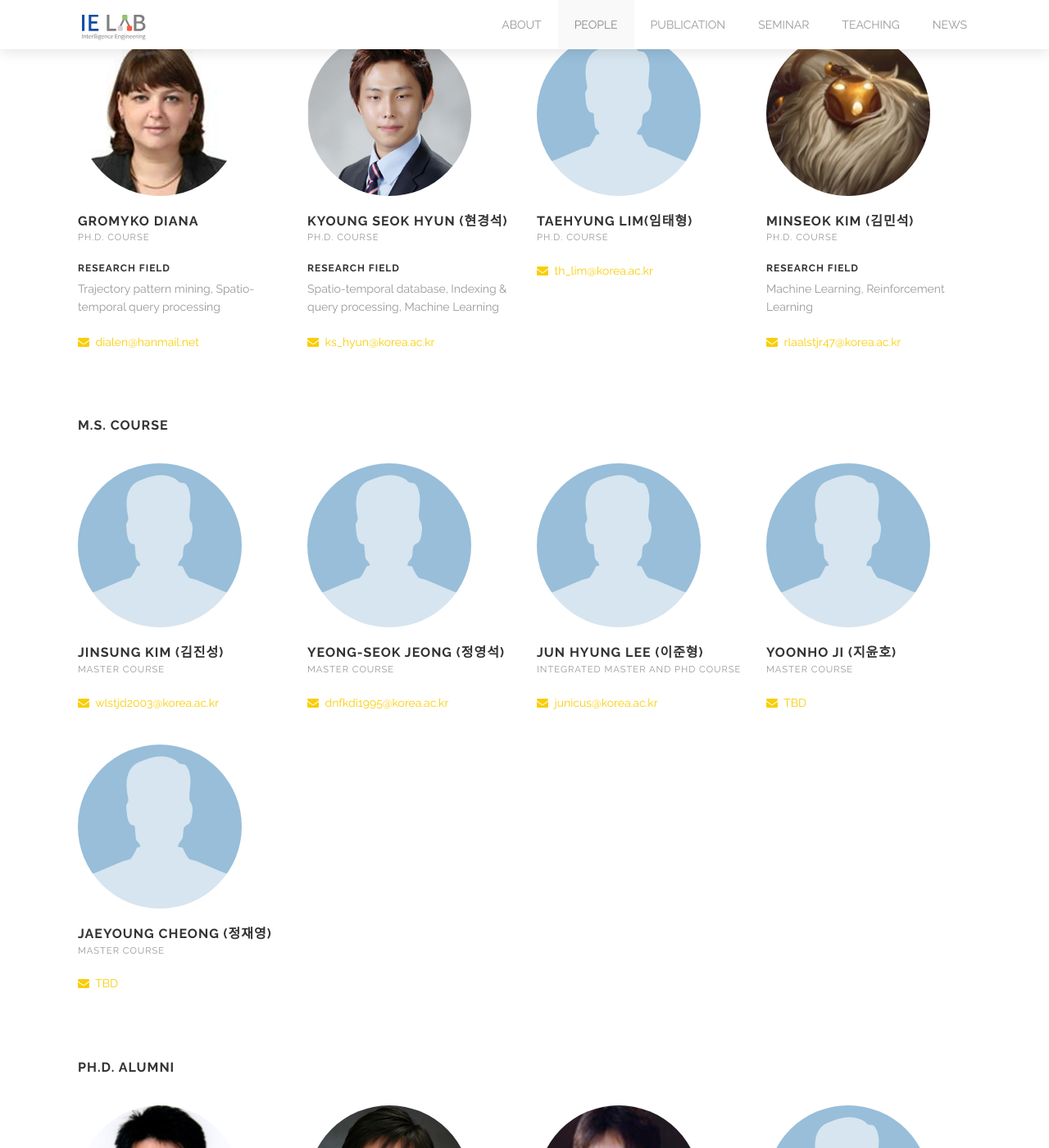
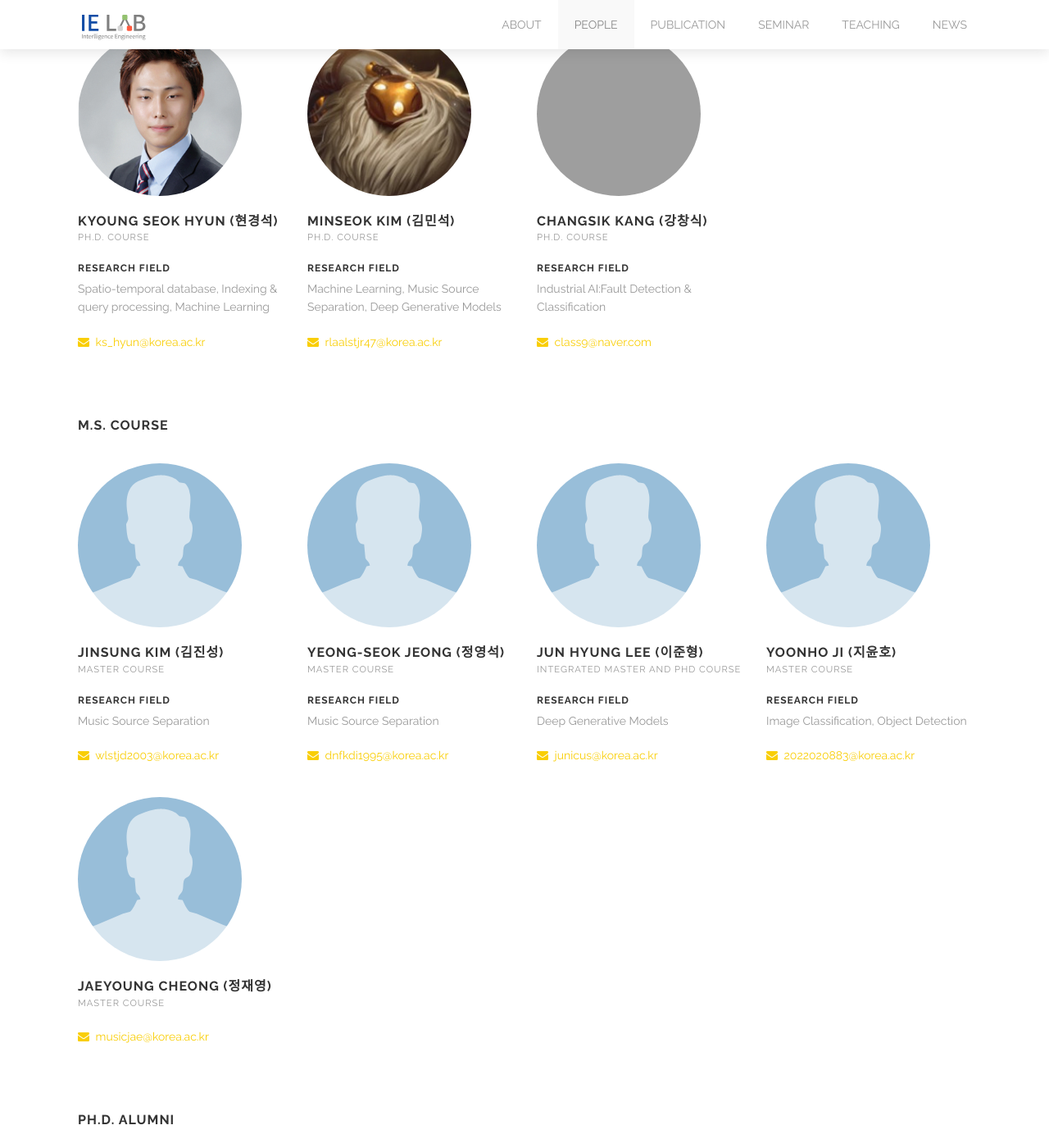
Before and after one commit to kuielab/kuielab.github.io, a Jekyll site: the page built from people.html, in a window 1280 px wide and 1400 px high, scrolled down 823 px. Shown: the whole window at 82% size. Built offline with Jekyll 4.4.1, drawn with Linux system fonts in a browser that asks for light colours; grey boxes are pictures that could not be loaded.

Commit message:
Update people.html

```diff
--- a/people.html
+++ b/people.html
@@ -12,47 +12,48 @@ people:
         blog: http://intelligence.korea.ac.kr/jsy.html
   - position: PH.D. Course
     members:
-      - name: Gromyko Diana
-        position: PH.D. Course
-        research: Trajectory pattern mining, Spatio-temporal query processing
-        avatar: images/avatar/gromyko-diana.png
-        email: dialen@hanmail.net
       - name: Kyoung Seok Hyun (현경석)
         position: PH.D. Course
         research: Spatio-temporal database, Indexing & query processing, Machine Learning
         avatar: images/avatar/kyoungseok-hyun.png
         email: ks_hyun@korea.ac.kr
-      - name: TaeHyung Lim(임태형)
-        position: PH.D. Course
-        avatar: images/avatar/noface.png
-        email: th_lim@korea.ac.kr
       - name: MinSeok Kim (김민석)
         position: PH.D. Course
-        research: Machine Learning, Reinforcement Learning
+        research: Machine Learning, Music Source Separation, Deep Generative Models
         avatar: images/avatar/minseok-kim.jpg
         email: rlaalstjr47@korea.ac.kr
+      - name: Changsik Kang (강창식)
+        position: PH.D. Course
+        research: Industrial AI:Fault Detection & Classification
+        avatar: images/avatar/noface.jpg
+        email: class9@naver.com
   - position: M.S. Course
     members:
       - name: Jinsung Kim (김진성)
         position: Master Course
+        research: Music Source Separation
         avatar: images/avatar/noface.png
         email: wlstjd2003@korea.ac.kr
       - name: Yeong-Seok Jeong (정영석)
         position: Master Course
+        research: Music Source Separation
         avatar: images/avatar/noface.png
         email: dnfkdi1995@korea.ac.kr
       - name: Jun Hyung Lee (이준형)
         position: Integrated master and phd Course
+        research: Deep Generative Models
         avatar: images/avatar/noface.png
         email: junicus@korea.ac.kr
       - name: Yoonho Ji (지윤호)
         position: Master Course
+        research: Image Classification, Object Detection
         avatar: images/avatar/noface.png
-        email: TBD
+        email: 2022020883@korea.ac.kr
       - name: Jaeyoung Cheong (정재영)
         position: Master Course
         avatar: images/avatar/noface.png
-        email: TBD
+        email: musicjae@korea.ac.kr
+
 
   - position: PH.D. Alumni
     members:
```
